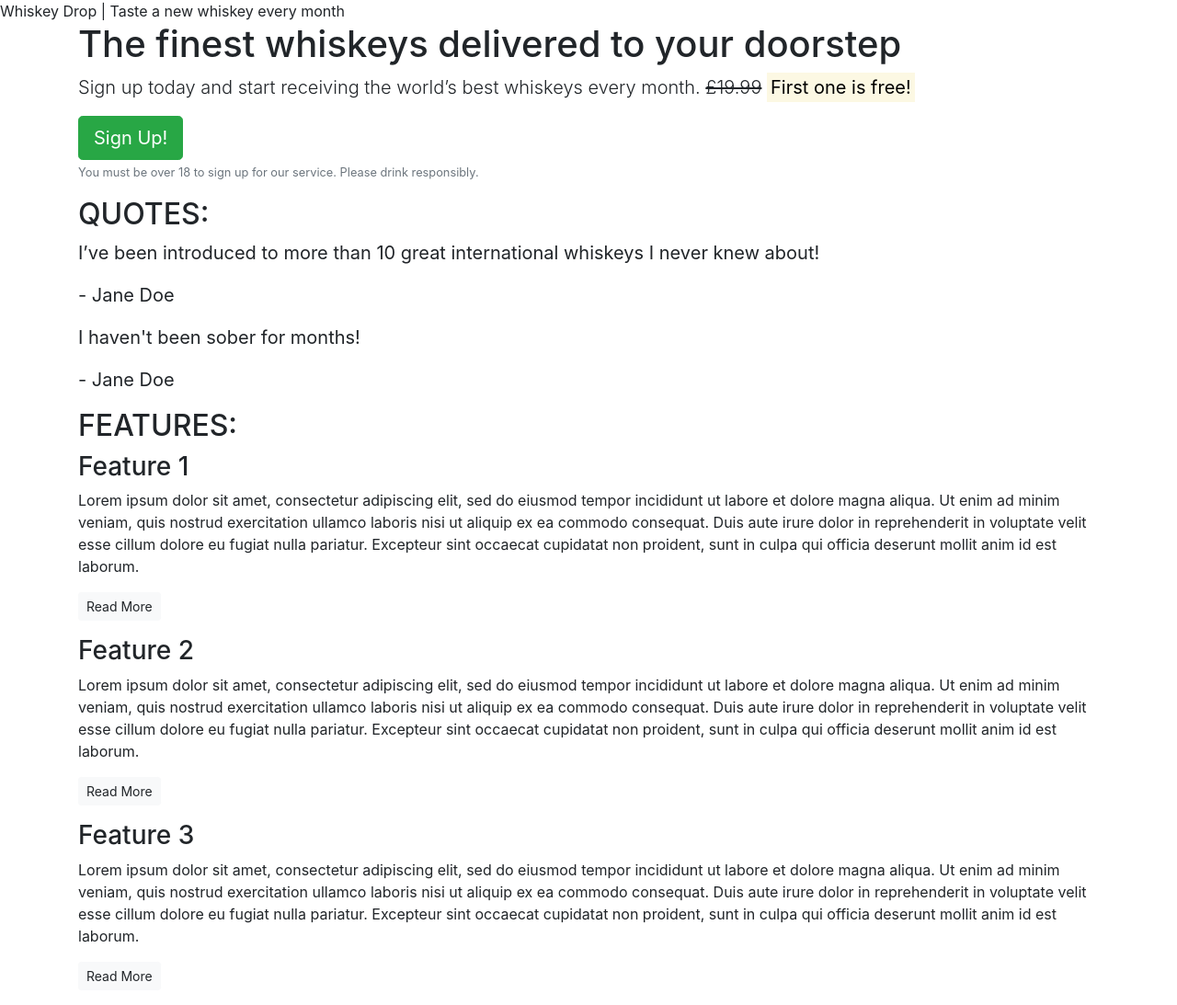
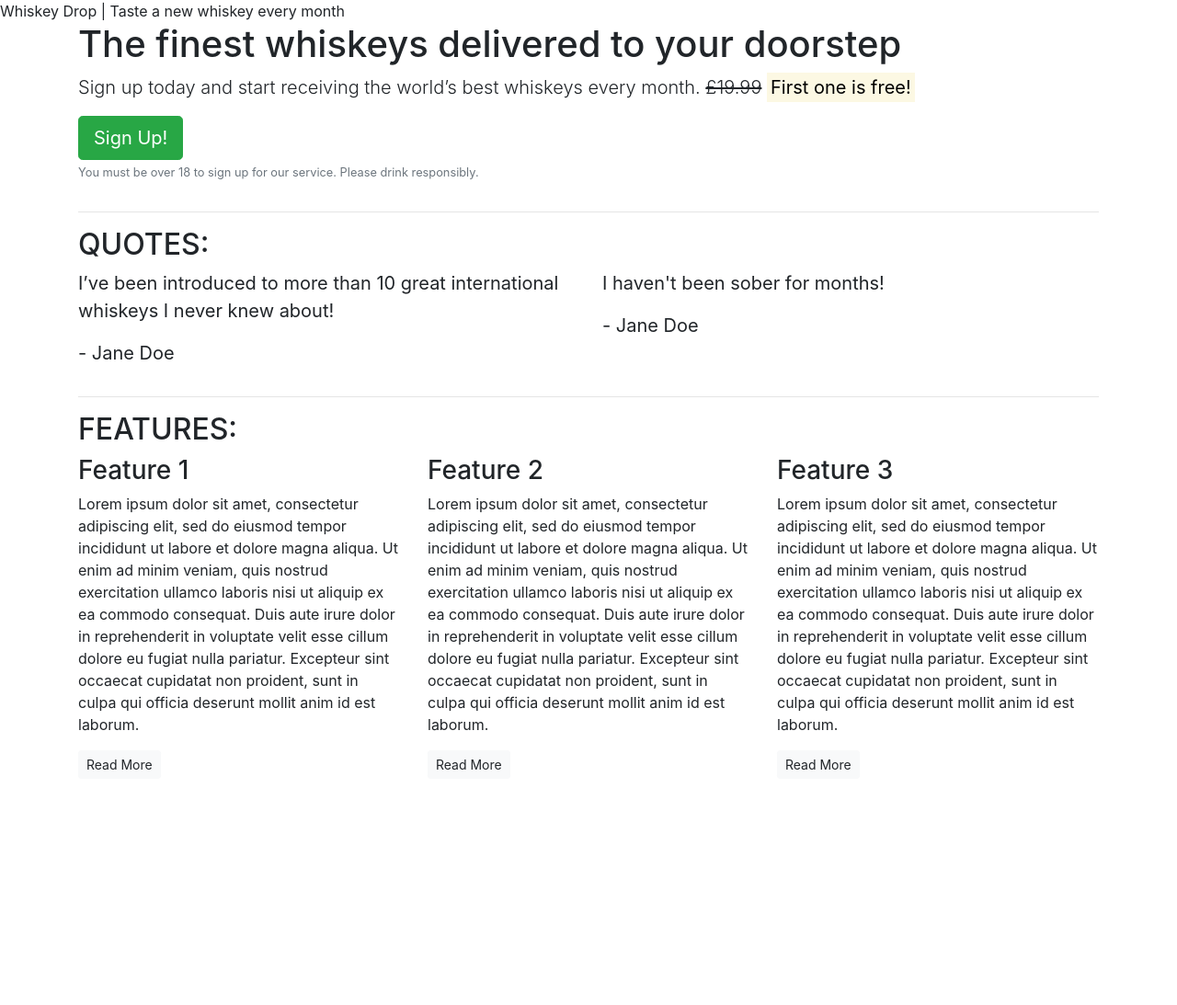
Before and after one commit to JosefinE7/bootstrap-training, a plain HTML site: page index.html in a window 1280 px wide. Shown: the whole page at 92% size. After the commit the page ends 863 px from the top, so only its background shows below. Drawn offline with nearby package versions, Linux system fonts and the light colour scheme.

Commit message:
Updates to mobile first design

```diff
--- a/index.html
+++ b/index.html
@@ -1,54 +1,120 @@
 <!DOCTYPE html>
 <html lang="en">
+
 <head>
 	<meta charset="UTF-8">
 	<meta name="viewport" content="width=device-width, initial-scale=1.0">
 	<meta http-equiv="X-UA-Compatible" content="ie=edge">
-    <meta name="viewport" content="width=device-width, initial-scale=1.0"
-    <title>Whiskey Drop | Taste a new whiskey every month</title>
-    <link rel="stylesheet" href="https://stackpath.bootstrapcdn.com/bootstrap/4.4.1/css/bootstrap.min.css" integrity="sha384-Vkoo8x4CGsO3+Hhxv8T/Q5PaXtkKtu6ug5TOeNV6gBiFeWPGFN9MuhOf23Q9Ifjh" crossorigin="anonymous">
-    <script src="https://stackpath.bootstrapcdn.com/bootstrap/4.4.1/js/bootstrap.min.js" integrity="sha384-wfSDF2E50Y2D1uUdj0O3uMBJnjuUD4Ih7YwaYd1iqfktj0Uod8GCExl3Og8ifwB6" crossorigin="anonymous"></script>
+	<meta name="viewport" content="width=device-width, initial-scale=1.0" <title>Whiskey Drop | Taste a new whiskey
+	every month</title>
+	<link rel="stylesheet" href="https://stackpath.bootstrapcdn.com/bootstrap/4.4.1/css/bootstrap.min.css"
+		integrity="sha384-Vkoo8x4CGsO3+Hhxv8T/Q5PaXtkKtu6ug5TOeNV6gBiFeWPGFN9MuhOf23Q9Ifjh" crossorigin="anonymous">
+	<script src="https://stackpath.bootstrapcdn.com/bootstrap/4.4.1/js/bootstrap.min.js"
+		integrity="sha384-wfSDF2E50Y2D1uUdj0O3uMBJnjuUD4Ih7YwaYd1iqfktj0Uod8GCExl3Og8ifwB6" crossorigin="anonymous">
+	</script>
 </head>
+
 <body>
 	<article class="container">
+		<div class="row">
+			<div class="col-12">
 				<section class="callout">
 					<h1>The finest whiskeys delivered to your doorstep</h1>
 					<p class="lead">Sign up today and start receiving the world’s best whiskeys every month.
 						<s>£19.99</s> <strong><mark>First one is free!</mark></strong></p>
 					<button class="btn btn-success btn-lg">Sign Up!</button>
-             <p class="text-muted"><small>You must be over 18 to sign up for our service. Please drink responsibly.</small></p>
+					<p class="text-muted">
+						<small>You must be over 18 to sign up for our service. Please drink responsibly.</small></p>
 				</section>
+			</div>
+		</div>
+
+        <hr>
+
 		<section class="quotes">
+			<div class="row">
+				<div class="col-12">
 					<h2 class="text-uppercase">Quotes:</h2>
+				</div>
+			</div>
+			<div class="row">
+				<div class="col-12 col-md-6">
 					<blockquote class="blockquote">
 						<p>I’ve been introduced to more than 10 great international whiskeys I never knew about!</p>
 						<p>- Jane Doe</p>
 					</blockquote>
+				</div>
+				<div class="col-12 col-md-6">
 					<blockquote class="blockquote">
 						<p>I haven't been sober for months!</p>
 						<p>- Jane Doe</p>
 					</blockquote>
+				</div>
+			</div>
 		</section>
+
+        <hr>
+
 		<section class="features">
+			<div class="row">
+				<div class="col-12">
 					<h2 class="text-uppercase">Features:</h2>
+				</div>
+			</div>
+			<div class="row">
+				<div class="col-12 col-md-6 col-lg-4">
 					<div class="feature">
 						<h3>Feature 1</h3>
-               <p>Lorem ipsum dolor sit amet, consectetur adipiscing elit, sed do eiusmod tempor incididunt ut labore et dolore magna aliqua. Ut enim ad minim veniam, quis nostrud exercitation ullamco laboris nisi ut aliquip ex ea commodo consequat. Duis aute irure dolor in reprehenderit in voluptate velit esse cillum dolore eu fugiat nulla pariatur. Excepteur sint occaecat cupidatat non proident, sunt in culpa qui officia deserunt mollit anim id est laborum.</p>
+						<p>Lorem ipsum dolor sit amet, consectetur adipiscing elit, sed do eiusmod tempor incididunt ut
+							labore
+							et dolore magna aliqua. Ut enim ad minim veniam, quis nostrud exercitation ullamco laboris
+							nisi
+							ut
+							aliquip ex ea commodo consequat. Duis aute irure dolor in reprehenderit in voluptate velit
+							esse
+							cillum dolore eu fugiat nulla pariatur. Excepteur sint occaecat cupidatat non proident, sunt
+							in
+							culpa qui officia deserunt mollit anim id est laborum.</p>
 						<p><a class="btn btn-sm btn-light" href="">Read More</a></p>
 					</div>
+				</div>
+				<div class="col-12 col-md-6 col-lg-4">
 					<div class="feature">
 						<h3>Feature 2</h3>
-               <p>Lorem ipsum dolor sit amet, consectetur adipiscing elit, sed do eiusmod tempor incididunt ut labore et dolore magna aliqua. Ut enim ad minim veniam, quis nostrud exercitation ullamco laboris nisi ut aliquip ex ea commodo consequat. Duis aute irure dolor in reprehenderit in voluptate velit esse cillum dolore eu fugiat nulla pariatur. Excepteur sint occaecat cupidatat non proident, sunt in culpa qui officia deserunt mollit anim id est laborum.</p>
+						<p>Lorem ipsum dolor sit amet, consectetur adipiscing elit, sed do eiusmod tempor incididunt ut
+							labore
+							et dolore magna aliqua. Ut enim ad minim veniam, quis nostrud exercitation ullamco laboris
+							nisi
+							ut
+							aliquip ex ea commodo consequat. Duis aute irure dolor in reprehenderit in voluptate velit
+							esse
+							cillum dolore eu fugiat nulla pariatur. Excepteur sint occaecat cupidatat non proident, sunt
+							in
+							culpa qui officia deserunt mollit anim id est laborum.</p>
 						<p><a class="btn btn-sm btn-light" href="">Read More</a></p>
 					</div>
+				</div>
+				<div class="col-12 d-md-none d-lg-block col-lg-4">
 					<div class="feature">
 						<h3>Feature 3</h3>
-               <p>Lorem ipsum dolor sit amet, consectetur adipiscing elit, sed do eiusmod tempor incididunt ut labore et dolore magna aliqua. Ut enim ad minim veniam, quis nostrud exercitation ullamco laboris nisi ut aliquip ex ea commodo consequat. Duis aute irure dolor in reprehenderit in voluptate velit esse cillum dolore eu fugiat nulla pariatur. Excepteur sint occaecat cupidatat non proident, sunt in culpa qui officia deserunt mollit anim id est laborum.</p>
+						<p>Lorem ipsum dolor sit amet, consectetur adipiscing elit, sed do eiusmod tempor incididunt ut
+							labore
+							et dolore magna aliqua. Ut enim ad minim veniam, quis nostrud exercitation ullamco laboris
+							nisi
+							ut
+							aliquip ex ea commodo consequat. Duis aute irure dolor in reprehenderit in voluptate velit
+							esse
+							cillum dolore eu fugiat nulla pariatur. Excepteur sint occaecat cupidatat non proident, sunt
+							in
+							culpa qui officia deserunt mollit anim id est laborum.</p>
 						<p><a class="btn btn-sm btn-light" href="">Read More</a></p>
+					</div>
+				</div>
 			</div>
 		</section>
 
 	</article>
 
 </body>
+
 </html>
```
Lines whose indentation alone changed are shown as unchanged.
